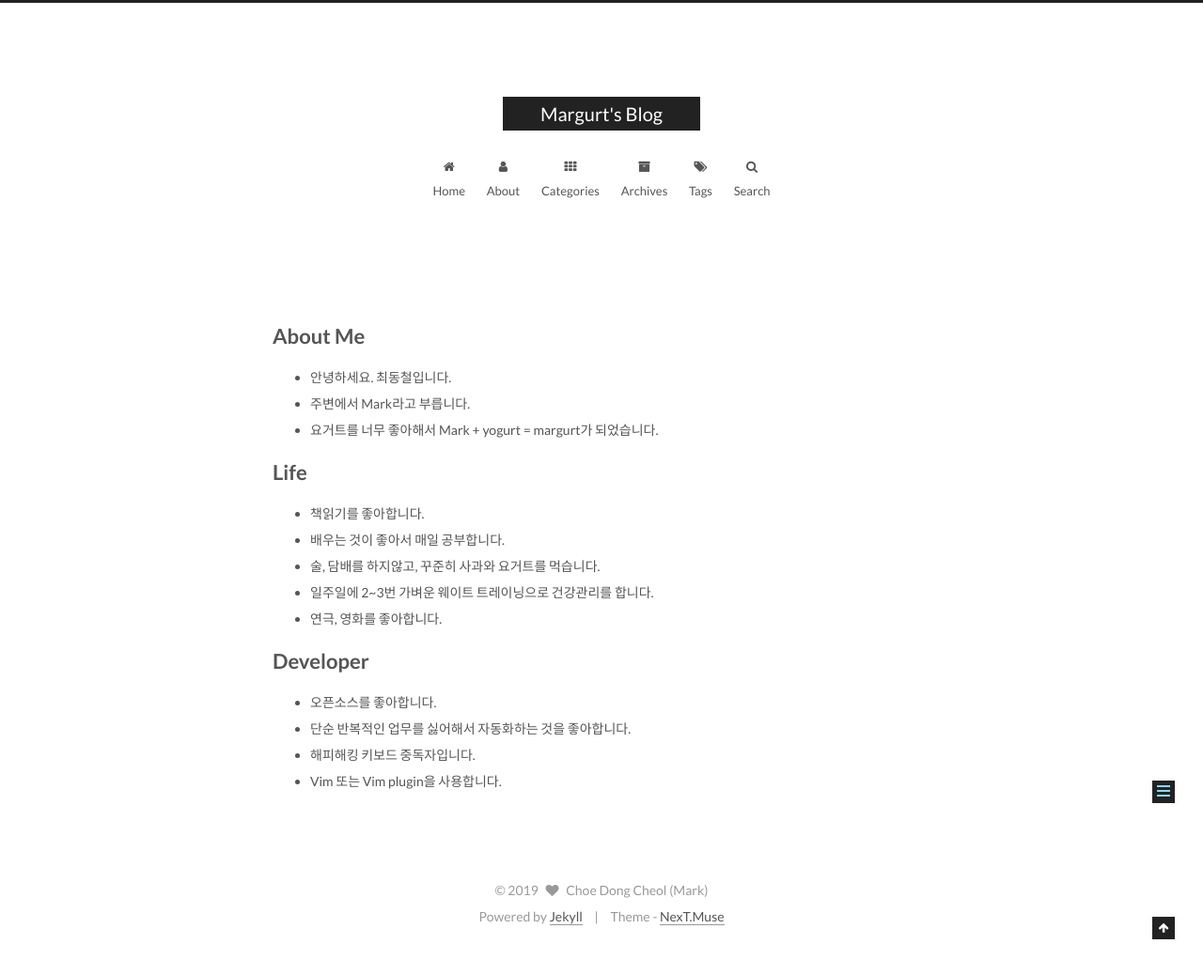
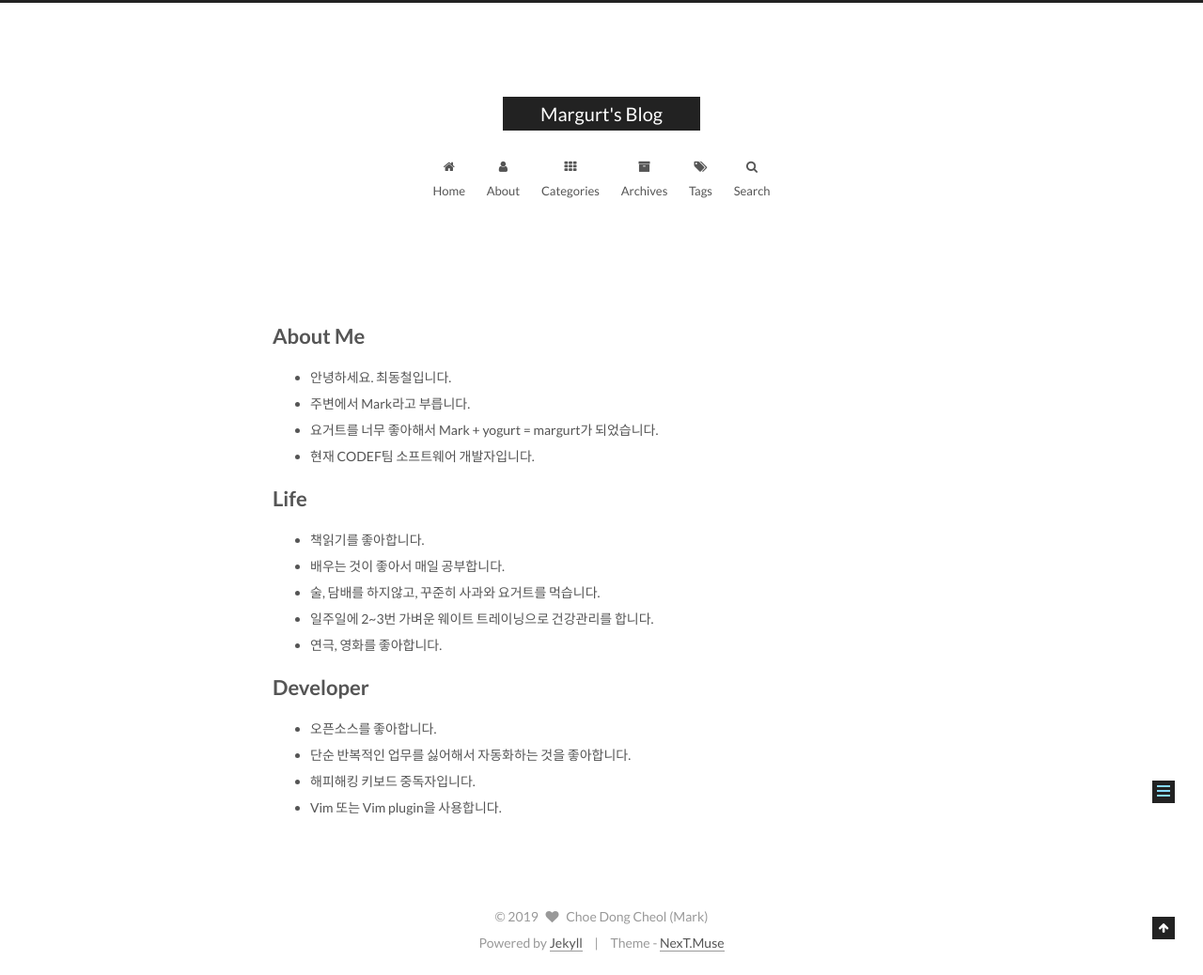
Before and after one commit to dc7303/dc7303.github.io, a Jekyll site: the page built from about/index.md, in a window 1280 px wide. Shown: the whole page at 94% size. Built offline with Jekyll 4.4.1, drawn with Linux system fonts in a browser that asks for light colours; comment, search, counter and statistics services are not loaded; before the commit the page ends 1010 px from its top, so only the background shows below that.

Commit message:
자기소개 업데이트

```diff
--- a/about/index.md
+++ b/about/index.md
@@ -8,6 +8,7 @@ title: ''
 - 안녕하세요. 최동철입니다.
 - 주변에서 Mark라고 부릅니다.
 - 요거트를 너무 좋아해서 Mark + yogurt = margurt가 되었습니다.
+- 현재 CODEF팀 소프트웨어 개발자입니다.
 
 # Life
 - 책읽기를 좋아합니다.
```
